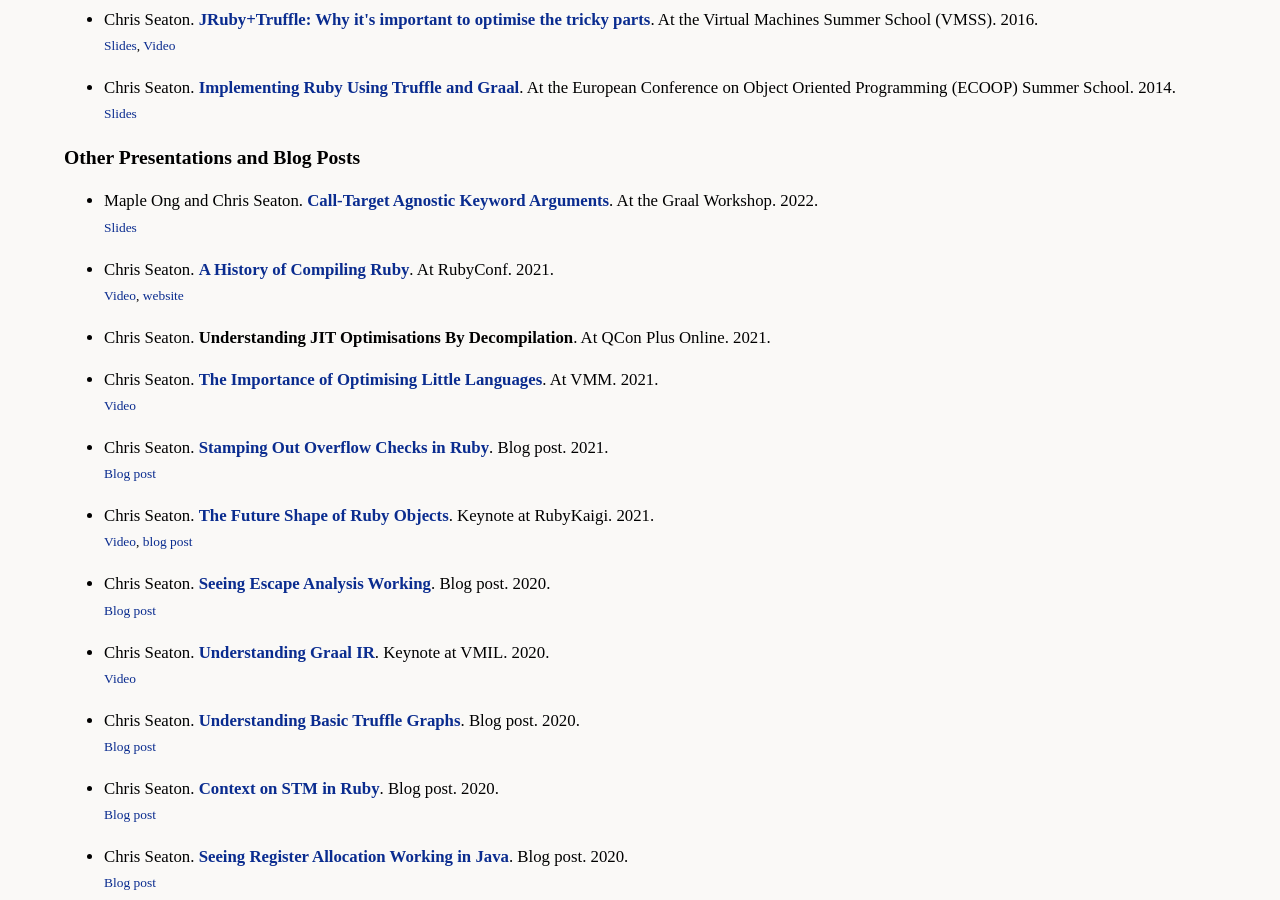
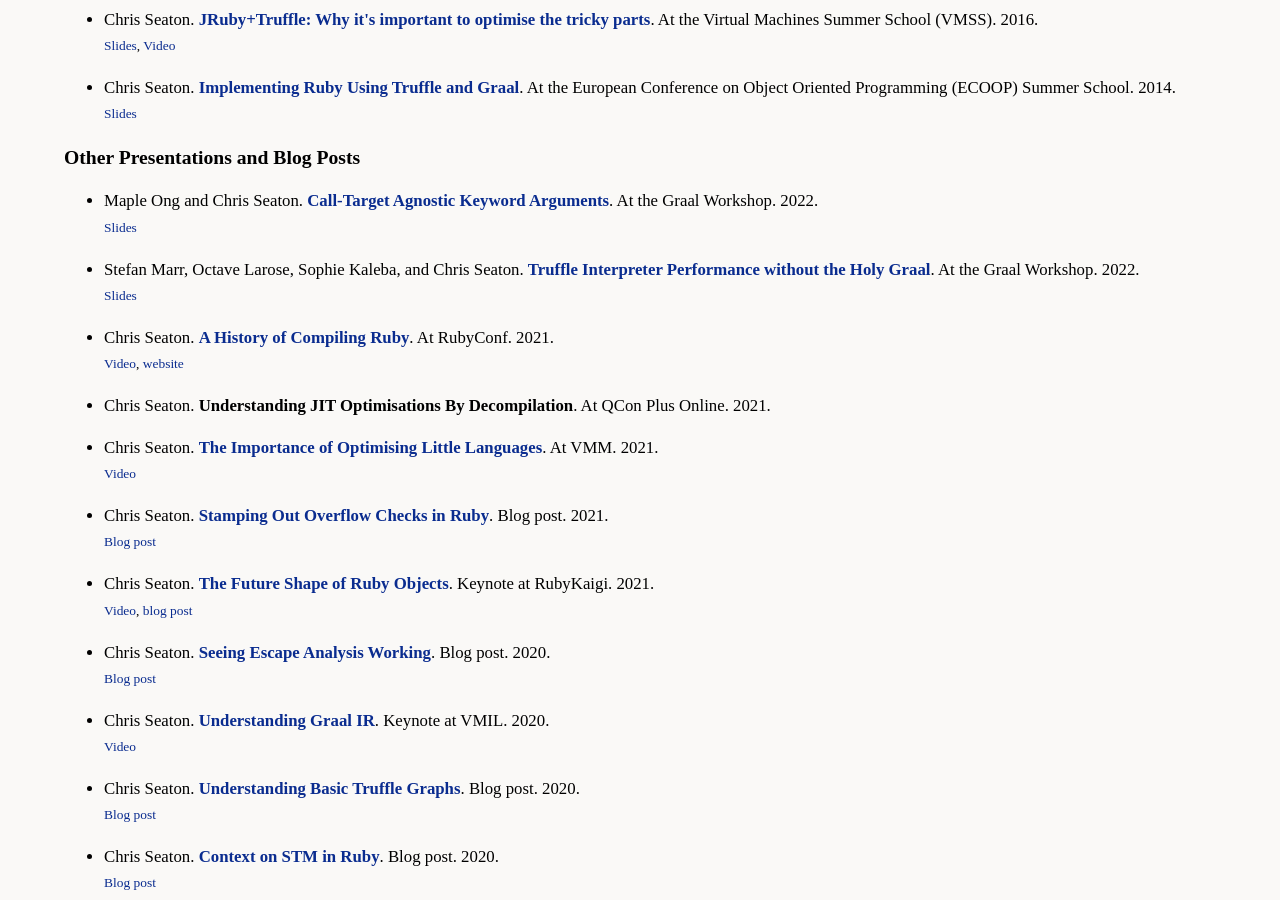
Before and after one commit to chrisseaton/chrisseaton.github.io, a Jekyll site: the page built from index.md, in a window 1280 px wide and 900 px high, scrolled down 4727 px. Built offline with Jekyll 4.4.1, drawn with Linux system fonts in a browser that asks for light colours; nearby versions of some CDN libraries; some web fonts are replaced.

Commit message:
Workshop paper.

```diff
--- a/index.md
+++ b/index.md
@@ -371,6 +371,12 @@
         </span>
     </li>
     <li>
+        Stefan Marr, Octave Larose, Sophie Kaleba, and Chris Seaton. <strong><a href="https://kar.kent.ac.uk/93938/1/Truffle_Interpreter_Performance_without_the_Holy_Graal.pdf">Truffle Interpreter Performance without the Holy Graal</a></strong>. At the Graal Workshop. 2022.<br>
+        <span class="smaller">
+            <a href="https://kar.kent.ac.uk/93938/1/Truffle_Interpreter_Performance_without_the_Holy_Graal.pdf">Slides</a>
+        </span>
+    </li>
+    <li>
         Chris Seaton. <strong><a href="https://www.youtube.com/watch?v=Zg-1_7ed0hE">A History of Compiling Ruby</a></strong>. At RubyConf. 2021.<br>
         <span class="smaller">
             <a href="https://www.youtube.com/watch?v=Zg-1_7ed0hE">Video</a>,
```
Also changed, not shown: truffleruby/index.md (+2 -0 lines).
